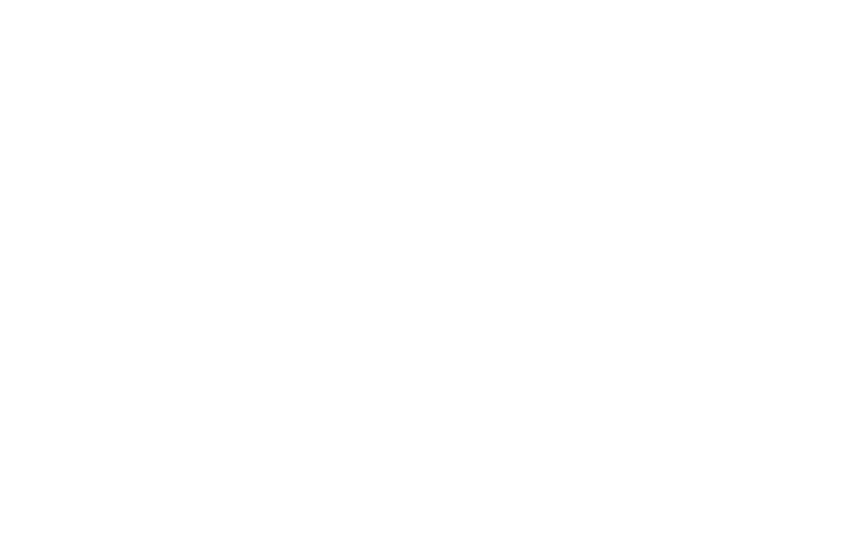
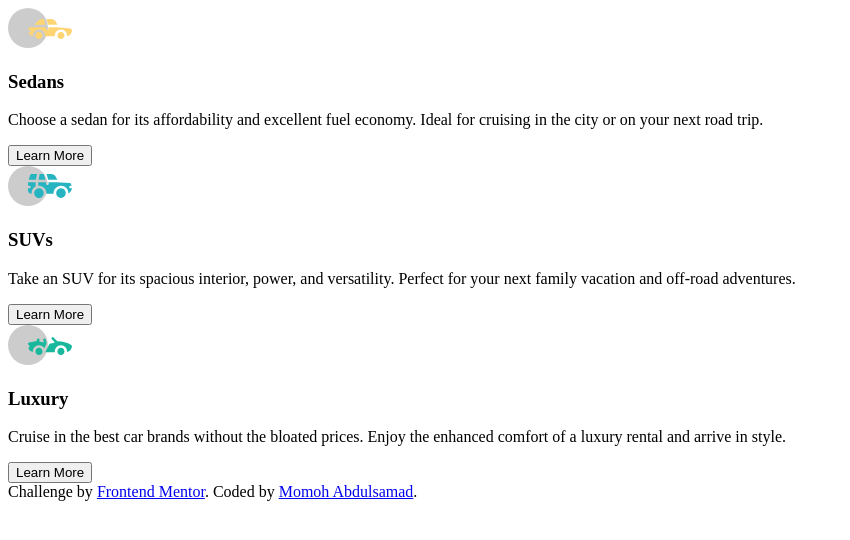
Before and after one commit to Samadeen/3-column-preview-card-component-main, a plain HTML site: page index.html in a window 1280 px wide. Shown: the whole page, without its empty margins (0-850 px from the left). Drawn offline with Linux system fonts and the light colour scheme.

Commit message:
HTML markup

```diff
--- a/index.html
+++ b/index.html
@@ -13,5 +13,41 @@
 
     <title>Frontend Mentor | 3-column preview card component</title>
   </head>
-  <body></body>
+  <body>
+    <div class="container">
+      <div class="card card__sedans">
+        <img src="./images/icon-sedans.svg" alt="sedans" />
+        <h3>Sedans</h3>
+        <p>
+          Choose a sedan for its affordability and excellent fuel economy. Ideal
+          for cruising in the city or on your next road trip.
+        </p>
+        <button class="btn">Learn More</button>
+      </div>
+      <div class="card card__SUV">
+        <img src="./images/icon-suvs.svg" alt="suv" />
+        <h3>SUVs</h3>
+        <p>
+          Take an SUV for its spacious interior, power, and versatility. Perfect
+          for your next family vacation and off-road adventures.
+        </p>
+        <button class="btn">Learn More</button>
+      </div>
+      <div class="card card__luxury">
+        <img src="./images/icon-luxury.svg" alt="luxury" />
+        <h3>Luxury</h3>
+        <p>
+          Cruise in the best car brands without the bloated prices. Enjoy the
+          enhanced comfort of a luxury rental and arrive in style.
+        </p>
+        <button class="btn">Learn More</button>
+      </div>
+    </div>
+    <div class="attribution">
+      Challenge by
+      <a href="https://www.frontendmentor.io?ref=challenge" target="_blank"
+        >Frontend Mentor</a
+      >. Coded by <a href="https://github.com/Samadeen">Momoh Abdulsamad</a>.
+    </div>
+  </body>
 </html>
```
